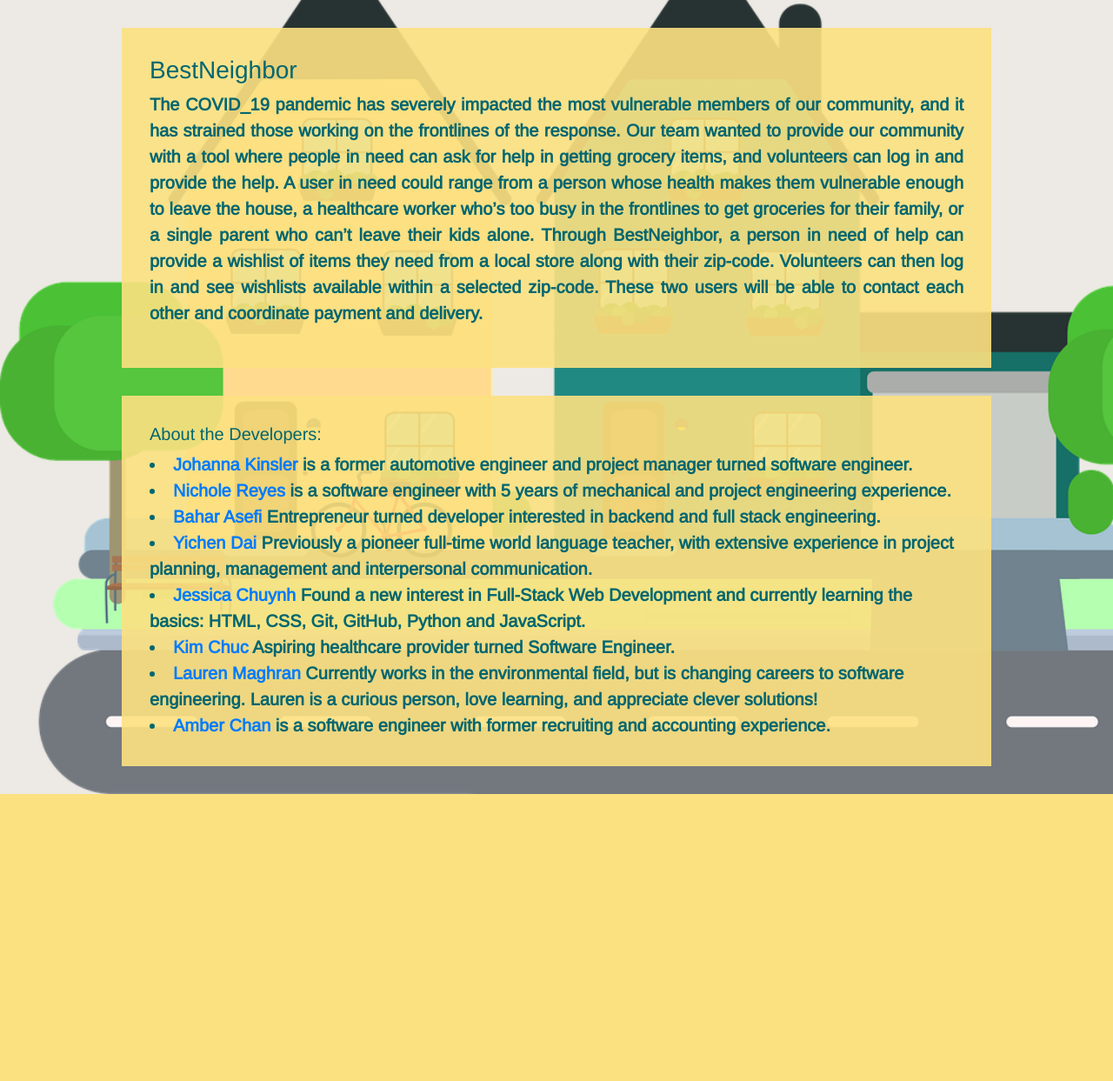
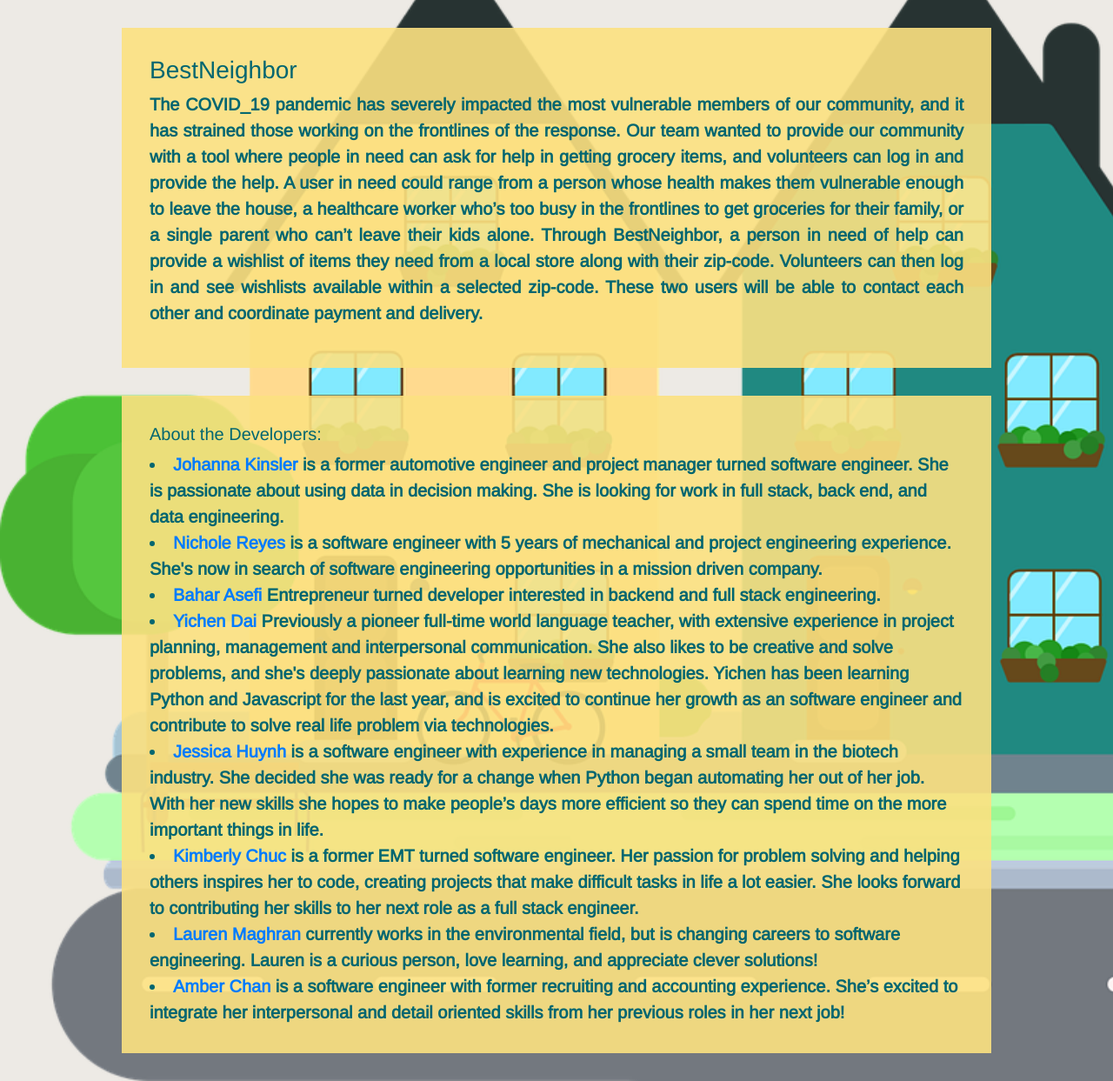
Before and after one commit to Hackbright-Covid-19-Hackathon/hack-covid-19, a Flask app: page /about in a window 1280 px wide. Shown: the part 61-1304 px from the top of the page at 87% size. Before the commit the page ends 974 px from the top, so only its background shows below. Run offline with Flask 2, Linux system fonts and the light colour scheme; some libraries are stand-ins or nearby versions.

Commit message:
fixed about page

```diff
--- a/server.py
+++ b/server.py
@@ -336,7 +336,7 @@
 
 if __name__ == "__main__":
 
-    app.debug = True #pragma: no cover
+    app.debug = False #pragma: no cover
     connect_to_db(app) #pragma: no cover
     DebugToolbarExtension(app) #pragma: no cover
     app.run(host="0.0.0.0") #pragma: no cover
--- a/templates/about.html
+++ b/templates/about.html
@@ -19,14 +19,14 @@
     </div>
     <div id="developers-box" class="mx-auto" style="width: 1000px;">
         <h5>About the Developers:</h5>
-        <li><a href="https://www.linkedin.com/in/johanna-kinsler-76562463/">Johanna Kinsler</a> is a former automotive engineer and project manager turned software engineer.</li>
-        <li><a href="https://www.linkedin.com/in/nicholereyes/">Nichole Reyes</a> is a software engineer with 5 years of mechanical and project engineering experience.</li>
+        <li><a href="https://www.linkedin.com/in/johanna-kinsler-76562463/">Johanna Kinsler</a> is a former automotive engineer and project manager turned software engineer. She is passionate about using data in decision making. She is looking for work in full stack, back end, and data engineering.</li>
+        <li><a href="https://www.linkedin.com/in/nicholereyes/">Nichole Reyes</a> is a software engineer with 5 years of mechanical and project engineering experience. She's now in search of software engineering opportunities in a mission driven company.</li>
         <li><a href="https://www.linkedin.com/in/bahar-asefi-19154218a/">Bahar Asefi</a> Entrepreneur turned developer interested in backend and full stack engineering.</li>
-        <li><a href="https://www.linkedin.com/in/daiyichen/">Yichen Dai</a> Previously a pioneer full-time world language teacher, with extensive experience in project planning, management and interpersonal communication.</li>
-        <li><a href="https://www.linkedin.com/in/jessicachauhuynh/">Jessica Chuynh</a> Found a new interest in Full-Stack Web Development and currently learning the basics: HTML, CSS, Git, GitHub, Python and JavaScript.</li>
-        <li><a href="https://www.linkedin.com/in/kimberlymchuc/">Kim Chuc</a> Aspiring healthcare provider turned Software Engineer.</li>
-        <li><a href="https://www.linkedin.com/in/lauren-maghran/">Lauren Maghran</a> Currently works in the environmental field, but is changing careers to software engineering. Lauren is a curious person, love learning, and appreciate clever solutions!</li>
-        <li><a href="https://www.linkedin.com/in/amber-chan-38634396">Amber Chan</a> is a software engineer with former recruiting and accounting experience.</li>
+        <li><a href="https://www.linkedin.com/in/daiyichen/">Yichen Dai</a> Previously a pioneer full-time world language teacher, with extensive experience in project planning, management and interpersonal communication. She also likes to be creative and solve problems, and she's deeply passionate about learning new technologies. Yichen has been learning Python and Javascript for the last year, and is excited to continue her growth as an software engineer and contribute to solve real life problem via technologies.</li>
+        <li><a href="https://www.linkedin.com/in/jessicachauhuynh/">Jessica Huynh</a> is a software engineer with experience in managing a small team in the biotech industry. She decided she was ready for a change when Python began automating her out of her job. With her new skills she hopes to make people’s days more efficient so they can spend time on the more important things in life.</li>
+        <li><a href="https://www.linkedin.com/in/kimberlymchuc/">Kimberly Chuc</a> is a former EMT turned software engineer. Her passion for problem solving and helping others inspires her to code, creating projects that make difficult tasks in life a lot easier. She looks forward to contributing her skills to her next role as a full stack engineer.</li>
+        <li><a href="https://www.linkedin.com/in/lauren-maghran/">Lauren Maghran</a> currently works in the environmental field, but is changing careers to software engineering. Lauren is a curious person, love learning, and appreciate clever solutions!</li>
+        <li><a href="https://www.linkedin.com/in/amber-chan-38634396">Amber Chan</a> is a software engineer with former recruiting and accounting experience. She’s excited to integrate her interpersonal and detail oriented skills from her previous roles in her next job!</li>
     </div>
 
 
```
